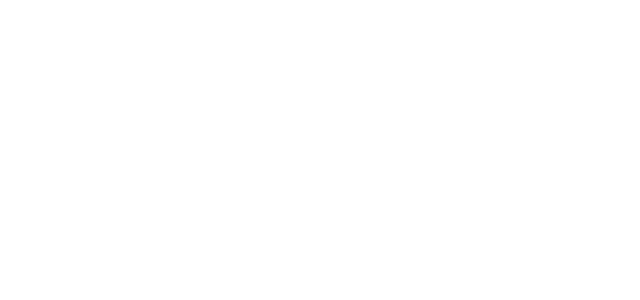
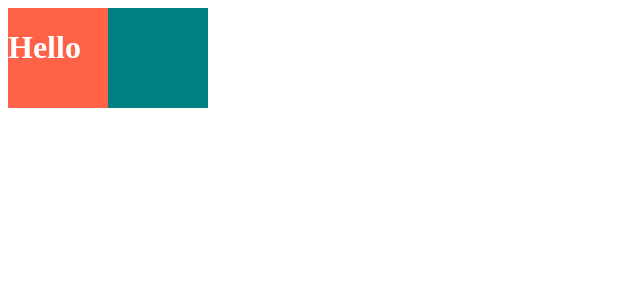
Before and after one commit to gyeol-mi/react-masterclass, a React (Create React App) app: page / in a window 1280 px wide. Shown: the top 300 px of the page, without its empty margins (0-640 px from the left). Built offline with nearby package versions, Linux system fonts and the light colour scheme.

Commit message:
#2.1_Our First Styled Component

```diff
--- a/package.json
+++ b/package.json
@@ -10,6 +10,7 @@
     "react": "^19.0.0",
     "react-dom": "^19.0.0",
     "react-scripts": "5.0.1",
+    "styled-components": "^6.1.16",
     "web-vitals": "^2.1.4"
   },
   "scripts": {
--- a/src/App.js
+++ b/src/App.js
@@ -1,5 +1,34 @@
+import styled from "styled-components";
+
+const Father = styled.div`
+  display: flex;
+`;
+
+const BoxOne = styled.div`
+  background-color: tomato;
+  width: 100px;
+  height: 100px;
+`;
+
+const BoxTwo = styled.div`
+  background-color: teal;
+  width: 100px;
+  height: 100px;
+`;
+
+const Text = styled.h1`
+  color: white;
+`;
+
 function App() {
-  return <div></div>;
+  return (
+    <Father>
+      <BoxOne>
+        <Text>Hello</Text>
+      </BoxOne>
+      <BoxTwo />
+    </Father>
+  );
 }
 
 export default App;
```
Also changed, not shown: 1 other file (tests, documents, lock files or other folders).
